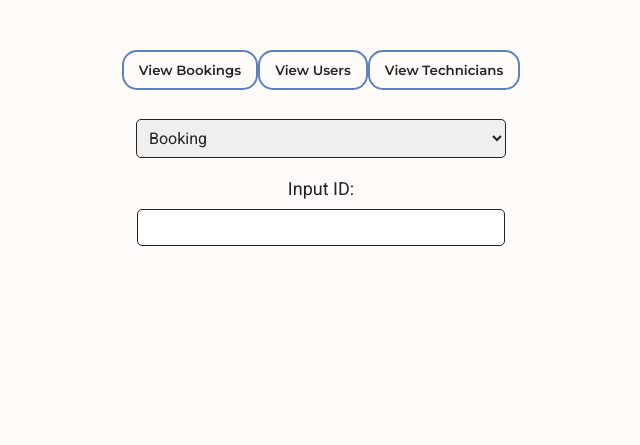
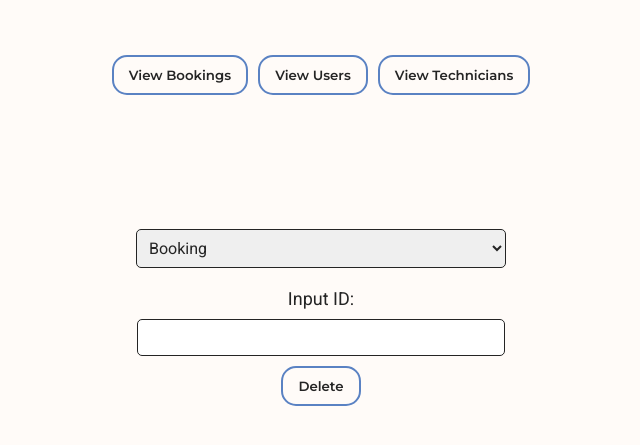
Before and after one commit to mortonjames357/OS_Mock_Task2, a Flask app: template templates/view_all.html in a window 1280 px wide. Shown: the part 39-484 px from the top of the page, without its empty margins (319-959 px from the left). Run offline with Flask 3, Linux system fonts and the light colour scheme; the template is opened without the code that fills it, so the values that code supplies are empty; some web fonts are replaced.

Commit message:
Finished the create page and added the delete function to the bottom of the view all page

```diff
--- a/app.py
+++ b/app.py
@@ -26,10 +26,28 @@ def view_all():
 
         if action == 'ViewBookings':
             bookings = get_all_bookings()
+
         elif action == 'ViewUsers':
             users = get_all_users()
+
         elif action == 'ViewTechnicians':
             technicians = get_all_techs()
+
+        elif action == 'Delete':
+            delete_type = request.form.get('deleteType')
+            id_input = request.form.get('idInput')
+
+            if delete_type == 'Booking':
+                delete_booking(id_input)
+                bookings = get_all_bookings()
+            elif delete_type == 'User':
+                delete_user(id_input)
+                users = get_all_users()
+            elif delete_type == 'Technician':
+                delete_tech(id_input)
+                technicians = get_all_techs()
+    else:
+        bookings = get_all_bookings()
 
     return render_template(
         'view_all.html',
@@ -37,6 +55,7 @@ def view_all():
         users=users,
         technicians=technicians
     )
+
 
 
 
--- a/static/form.css
+++ b/static/form.css
@@ -55,3 +55,11 @@ label {
     flex-direction: row;
     margin: 50px 0px 0px 0px;
 }
+
+#viewForm button{
+    margin: 5px;
+}
+
+#deleteForm{
+    margin-top: 100px;
+}
--- a/templates/create_booking.html
+++ b/templates/create_booking.html
@@ -18,7 +18,7 @@
     <h2>Create a New Booking</h2>
     <form  method="POST">
         <label for="userID">Enter User ID:</label>
-        <input type="text" name="userID">
+        <input type="number" name="userID">
 
         <label for="address">Enter Address:</label>
         <input type="text" name="address">
@@ -50,7 +50,7 @@
         </select>
 
         <label for="techID">Enter Technician ID:</label>
-        <input type="text" name="techID">
+        <input type="number" name="techID">
 
         <button type="submit" id="bookingBtn">Create Booking</button>
     </form>
--- a/templates/index.html
+++ b/templates/index.html
@@ -5,7 +5,7 @@
     <meta name="viewport" content="width=device-width, initial-scale=1.0">
     <title>Home</title>
     <link rel="stylesheet" href="{{ url_for('static', filename='index.css') }}">
-    <link rel="stylesheet" href="{{ url_for('static', filename='navbar.css') }}">">
+    <link rel="stylesheet" href="{{ url_for('static', filename='navbar.css') }}">
 </head>
 <body>
     <nav>
--- a/templates/view_all.html
+++ b/templates/view_all.html
@@ -102,16 +102,15 @@
         </table>
     {% endif %}
 
-    <form method="POST">
+    <form method="POST" id="deleteForm">
         <select name="deleteType" id="">
             <option value="Booking">Booking</option>
             <option value="User">User</option>
             <option value="Technician">Technician</option>
         </select>
         <label for="idInput">Input ID:</label>
-        <input type="text" name="idInput">
+        <input type="number" name="idInput">
+        <button type="submit" name="action" value="Delete">Delete</button>
     </form>
-
-
 </body>
 </html>
```
Also changed, not shown: database/database.db, templates/view_specific.html (added).
